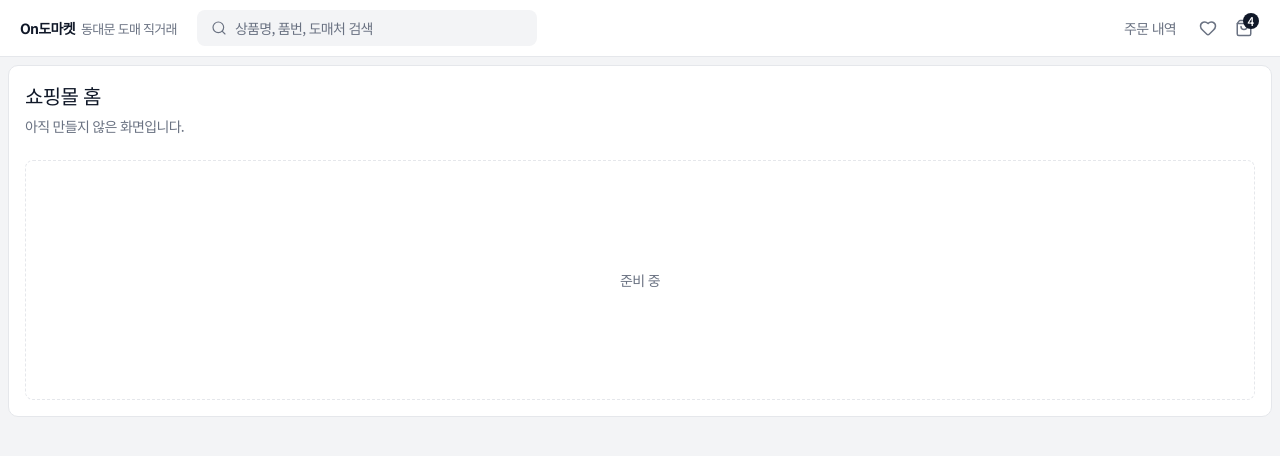
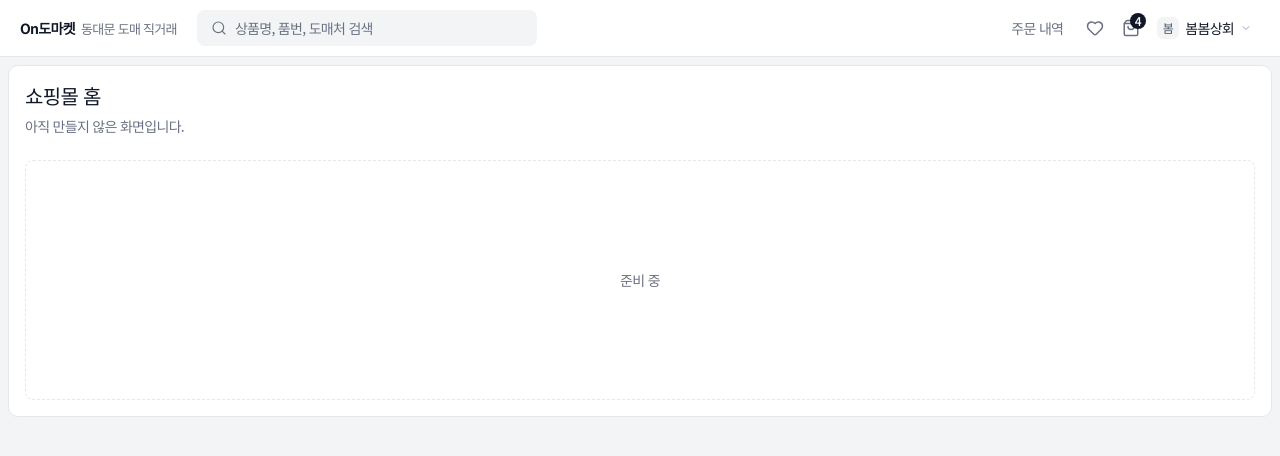
Before and after one commit to ondo-commerce/ondo-web, a Next.js app in the folder apps/retail/: page / in a window 1280 px wide. Shown: the top 456 px of the page. Built offline with nearby package versions, Linux system fonts and the light colour scheme.

Commit message:
feat(retail): 계정 드롭다운 7항목 전 화면 동일 #83 (#90)

```diff
--- /dev/null
+++ b/apps/retail/src/shared/components/AccountMenu.tsx
@@ -0,0 +1,59 @@
+"use client";
+
+import { Popover } from "@ondo/ui";
+import { ChevronDown } from "lucide-react";
+import Link from "next/link";
+import { useState } from "react";
+import { ACCOUNT_MENU_ITEMS } from "@/shared/config/nav";
+import { SHELL_ACCOUNT } from "@/shared/fixtures";
+
+/**
+ * 헤더 오른쪽 끝 계정 칩 + 드롭다운 7항목.
+ *
+ * `Popover`(Radix)를 쓰는 이유는 Esc·바깥 클릭·포커스 이동을 직접 만들지 않기
+ * 위해서다. `role="menu"`는 쓰지 않는다 — 항목이 전부 링크라 Tab으로 순회하는 게
+ * 맞고, menu를 선언하면 화살표 키 조작을 기대하게 만들어 놓고 주지 못한다.
+ *
+ * 열림 상태를 직접 들고 있는 이유: 항목을 누르면 화면이 바뀌는데 Radix는 링크
+ * 이동을 모른다. 누르는 순간 닫아 주지 않으면 새 화면 위에 메뉴가 떠 있다.
+ */
+export function AccountMenu() {
+  const [open, setOpen] = useState(false);
+
+  return (
+    <Popover open={open} onOpenChange={setOpen}>
+      <Popover.Trigger className="hover:bg-secondary focus-visible:ring-ring flex h-8 cursor-pointer items-center gap-1.5 rounded-control pr-2 pl-1.5 focus-visible:ring-2 focus-visible:outline-hidden">
+        <span
+          aria-hidden
+          className="bg-secondary text-secondary-foreground grid size-5.5 place-items-center rounded-md text-xs tracking-normal"
+        >
+          {SHELL_ACCOUNT.initial}
+        </span>
+        {SHELL_ACCOUNT.storeName}
+        <ChevronDown aria-hidden className="text-border-strong size-3" />
+      </Popover.Trigger>
+
+      {/* Popover 기본 그림자는 --shadow-float(0 12px 40px/10%)다. 모달처럼 크게 뜬
+          표면에 맞춘 값이라 헤더에 붙어 내려오는 이 드롭다운에는 과하다.
+          확정 와이어프레임 `.menu`는 --shadow-dropdown(0 4px 12px/8%)을 쓴다 */}
+      <Popover.Content align="end" className="w-45 p-1.5 shadow-dropdown">
+        <nav aria-label="계정 메뉴">
+          {ACCOUNT_MENU_ITEMS.map(({ href, label, separated }) => (
+            <div key={href}>
+              {separated ? (
+                <div className="bg-border mx-1 my-1.5 h-px" />
+              ) : null}
+              <Link
+                href={href}
+                onClick={() => setOpen(false)}
+                className="text-secondary-foreground hover:bg-secondary hover:text-foreground text-body flex h-8.5 items-center rounded-md px-2.5"
+              >
+                {label}
+              </Link>
+            </div>
+          ))}
+        </nav>
+      </Popover.Content>
+    </Popover>
+  );
+}
--- a/apps/retail/src/shared/components/Header.tsx
+++ b/apps/retail/src/shared/components/Header.tsx
@@ -1,6 +1,7 @@
 import { Button } from "@ondo/ui";
 import { Heart } from "lucide-react";
 import Link from "next/link";
+import { AccountMenu } from "@/shared/components/AccountMenu";
 import { CartButton } from "@/shared/components/CartButton";
 import { GlobalSearch } from "@/shared/components/GlobalSearch";
 
@@ -47,6 +48,7 @@ export function Header() {
           </Button>
 
           <CartButton />
+          <AccountMenu />
         </div>
       </div>
     </header>
--- /dev/null
+++ b/apps/retail/src/shared/config/nav.ts
@@ -0,0 +1,29 @@
+/**
+ * 소매 셸의 이동 지점 원본. **URL은 여기 한 파일에만 적는다** — 화면·Figma·문서에
+ * 다시 적지 않는다(도매 `shared/config/nav.ts`와 같은 규약).
+ */
+
+export interface AccountMenuItem {
+  href: string;
+  label: string;
+  /** 앞에 구분선을 둔다. 성격이 다른 마지막 항목(로그아웃)에만 붙는다 */
+  separated?: boolean;
+}
+
+/**
+ * 계정 드롭다운 7항목. **항목·순서가 고정**이고 화면별 분기가 없다.
+ *
+ * Figma 원본은 정산·미수(`2489:7136`)와 설정(`2489:7738`)에서만 `설정`이 빠져
+ * 있었다(`retail_screen_spec.md` §6-5). 화면마다 메뉴를 그리면 그 결함이 그대로
+ * 옮겨오므로, 목록을 여기 한 곳에 두고 셸이 전 화면에 같은 것을 그린다.
+ */
+export const ACCOUNT_MENU_ITEMS: readonly AccountMenuItem[] = [
+  { href: "/orders", label: "주문 내역" },
+  { href: "/backorders", label: "미송 대기 현황" },
+  { href: "/wholesalers", label: "거래처 관리" },
+  { href: "/wishlist", label: "찜 목록" },
+  { href: "/settlements", label: "정산 · 미수" },
+  { href: "/settings", label: "설정" },
+  /* 세션이 아직 없다. 로그인 화면으로 보내기만 한다 */
+  { href: "/login", label: "로그아웃", separated: true },
+];
```
